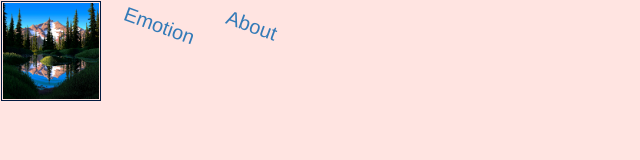
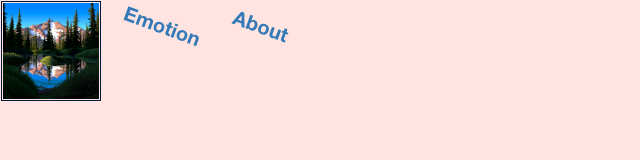
Before and after one commit to gewl/meadows, a plain HTML site: page public/index.html in a window 1280 px wide. Shown: the full height of the page, 0-640 px from the left. Drawn offline with nearby package versions, Linux system fonts and the light colour scheme; some packages are replaced by stand-ins of ours.

Commit message:
add helvetica support

```diff
--- a/browser/app/feeling/feeling.factory.js
+++ b/browser/app/feeling/feeling.factory.js
@@ -3,6 +3,13 @@
 
 feeling.factory('Feeling', function($http) {
 	let FactoryObj = {}
+
+	FactoryObj.originalInput = null;
+	FactoryObj.originalEmotions = null;
+	FactoryObj.responseInput = null;
+	FactoryObj.responseEmotions = null;
+	FactoryObj.emotionVariance = null;
+
 	FactoryObj.alchemyCall = function(method, text) {
 		let parameters = {
 			text: text
--- a/public/main.css
+++ b/public/main.css
@@ -1,9 +1,29 @@
+@font-face {
+	font-family: HelveticaNeueBold;
+	src: local("Helvetica Neue Bold"),
+		local("HelveticaNeue-Bold"),
+		url(/fonts/HelveticaNeue-Bold.otf);
+}
+
+@font-face {
+	font-family: HelveticaNeue;
+	src: local("Helvetica Neue"),
+		local("HelveticaNeue"),
+		url(/fonts/HelveticaNeue.otf);
+		font-weight: normal;
+}
+
 html body {
 	background-color: mistyrose;
+	font-family: 'HelveticaNeue', Arial;
 }
 
 .form-group p {
 	font-style: italic;
+}
+
+ul {
+	font-family: 'HelveticaNeueBold';
 }
 
 .printout {
```
Also changed, not shown: public/fonts/HelveticaNeue-Bold.otf (added), public/fonts/HelveticaNeue.otf (added).
